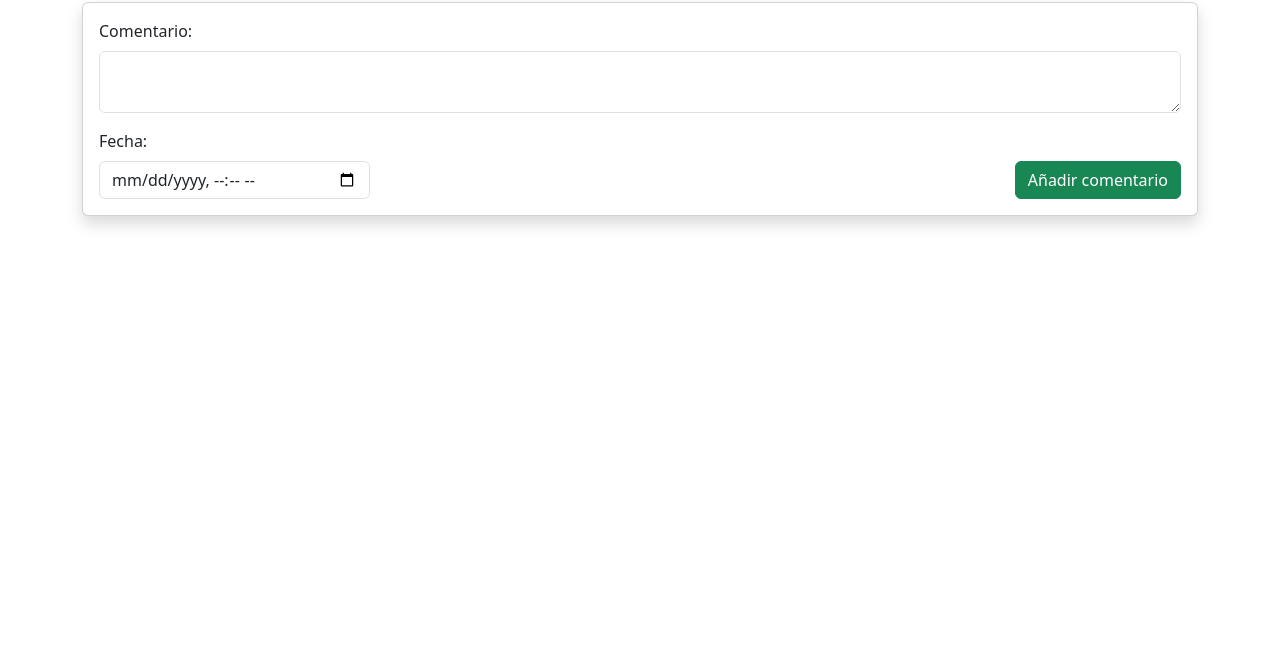
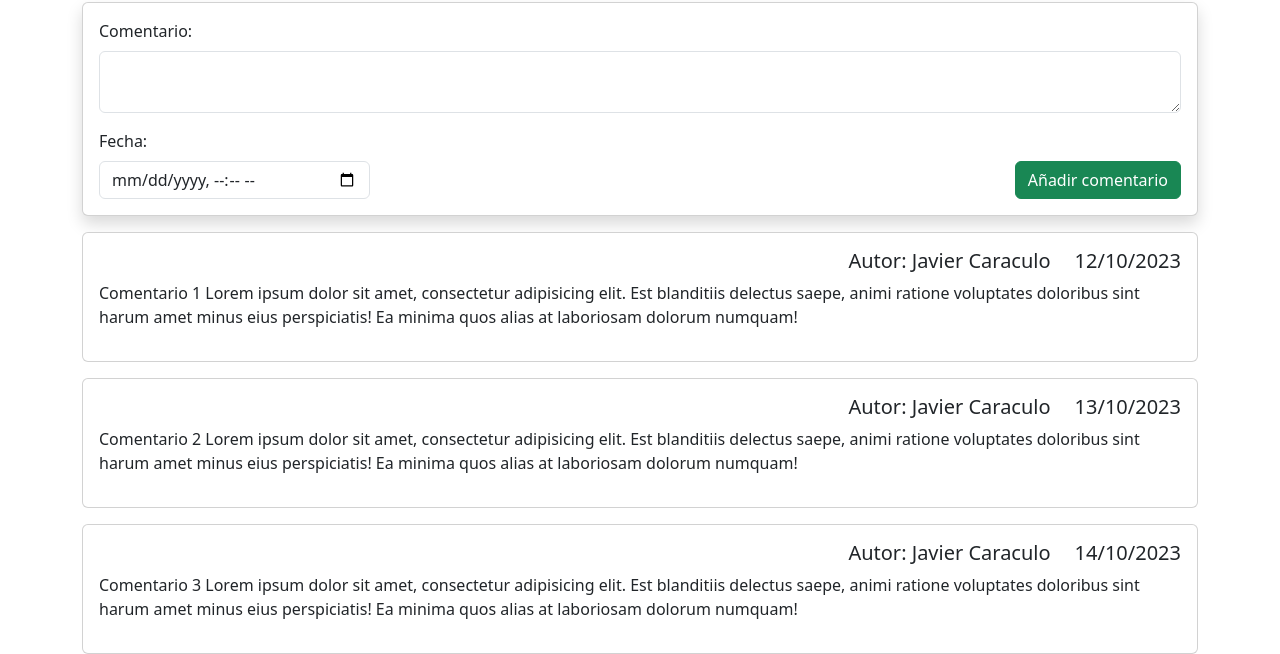
Before and after one commit to AlexPerezGigante/UF2-Ejercicio-1---Tickets, a website with bundled scripts: page index.html in a window 1280 px wide. Shown: the part 196-850 px from the top of the page. Before the commit the page ends 800 px from the top, so only its background shows below. Built offline with nearby package versions, Linux system fonts and the light colour scheme.

Commit message:
Ejercicio 1 terminado

```diff
--- a/componentes/comentario.js
+++ b/componentes/comentario.js
@@ -1,6 +1,6 @@
 export const comentario = (elementoComentario) => {
   const template = `
-  <div class="card p-3">
+  <div class="mt-3 card p-3">
   <h5 class="text-end">Autor: <span>${elementoComentario.autor}</span><span class="ms-4">${elementoComentario.fecha}</span></h5>
   <p>${elementoComentario.comentario}</p>
   </div>`
--- a/componentes/comentarios.js
+++ b/componentes/comentarios.js
@@ -2,12 +2,15 @@ import { comentarioBD } from '../bd/bd.js'
 import { comentario } from './comentario.js'
 
 export const comentarios = {
-  template: '<div class="divComentarios"></div>',
+  template: `
+  <div class="container" id="divComentarios"></div>
+  `,
   script: () => {
     let html = ''
     comentarioBD.forEach(element => {
       html += comentario(element)
     })
+    console.log(html)
     document.querySelector('#divComentarios').innerHTML = html
   }
 }
--- a/componentes/header.js
+++ b/componentes/header.js
@@ -11,7 +11,6 @@ export const header = {
       </div>
       <div>
         <span>administrador@fpllefia.com</span>
-
       </div>
     </div>
   </nav>`,
--- a/componentes/vistaComentarios.js
+++ b/componentes/vistaComentarios.js
@@ -1,5 +1,5 @@
 // Creamos objeto vistaComentarios con la plantilla del h1 y h2. Creamos script que indica que se ha hecho
-// import { comentarios } from './componentes/comentarios.js'
+import { comentarios } from './comentarios.js'
 export const vistaComentarios = {
   template: `<div class="container">
   <div class="d-flex">
@@ -15,6 +15,7 @@ export const vistaComentarios = {
         <button class="btn btn-success ms-auto">Añadir comentario</button>
       </div>
     </form>
+
     </div>`,
   script: () => {
     console.log('inyectamos h1 y h2')
--- a/index.html
+++ b/index.html
@@ -13,6 +13,7 @@
     <main>
     </main>
     <div id="formComentario"></div>
+    <div id="comentarios"></div>
     <script src="main.js" type="module"></script>
     <script src="https://cdn.jsdelivr.net/npm/bootstrap@5.3.2/dist/js/bootstrap.bundle.min.js" integrity="sha384-C6RzsynM9kWDrMNeT87bh95OGNyZPhcTNXj1NW7RuBCsyN/o0jlpcV8Qyq46cDfL" crossorigin="anonymous"></script>
 </body>
```
